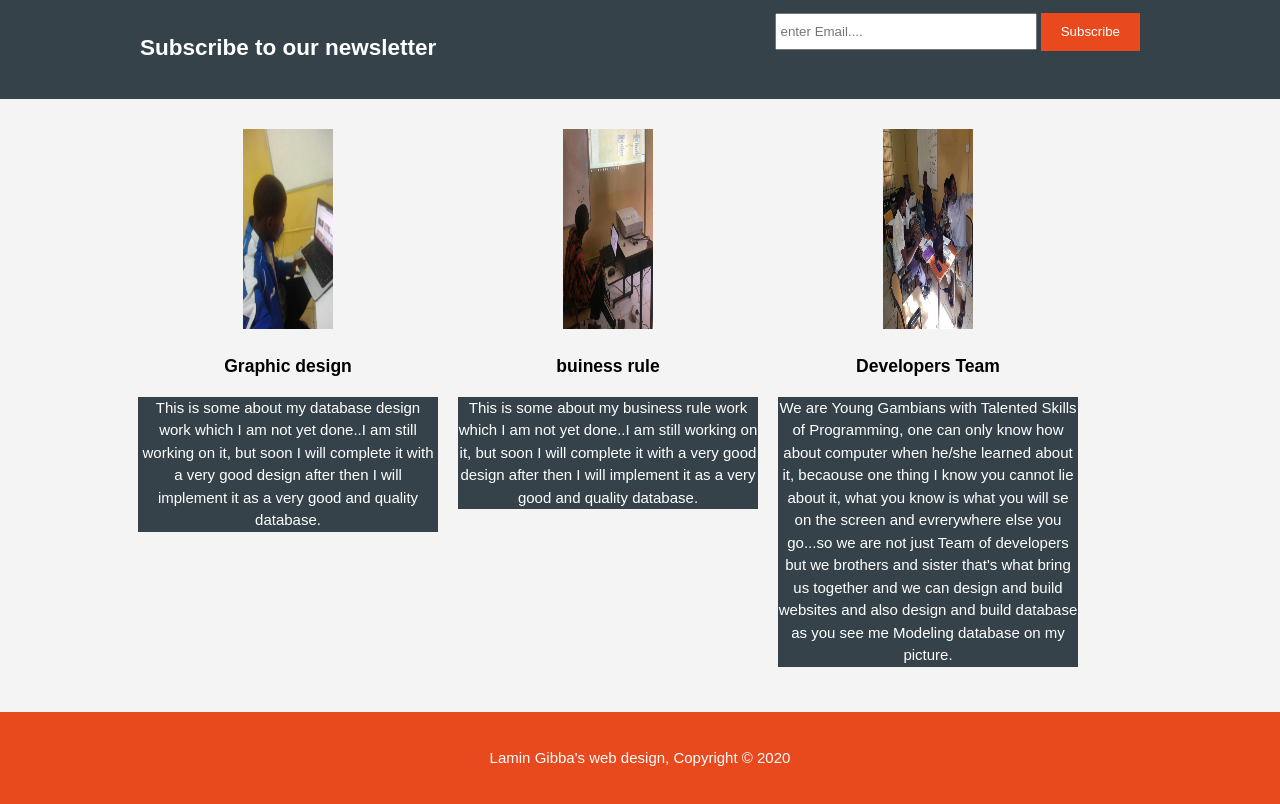
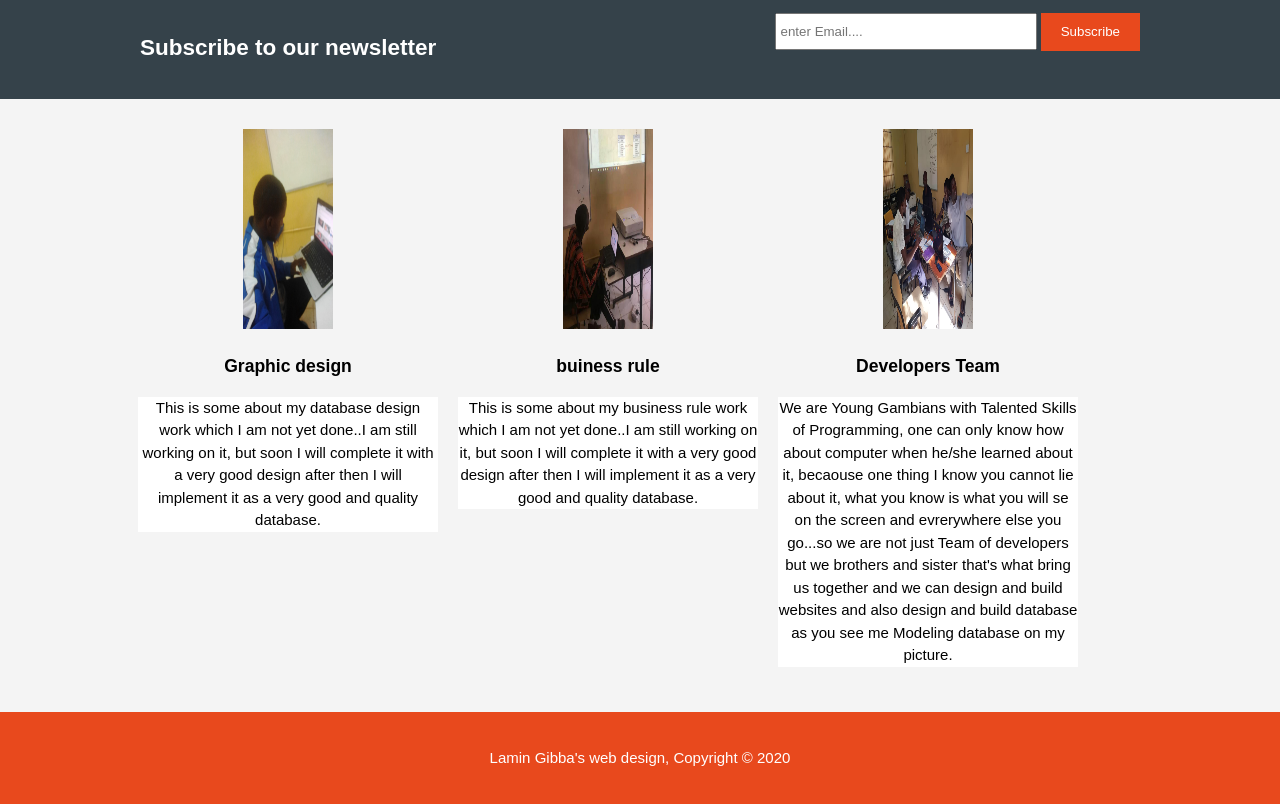
Before and after one commit to Lamin-Gibba/Responsive-website, a plain HTML site: page index.html in a window 1280 px wide. Shown: the part 298-1102 px from the top of the page. Drawn offline with Linux system fonts and the light colour scheme.

Commit message:
Update style.css

```diff
--- a/style.css
+++ b/style.css
@@ -134,8 +134,8 @@ header nav{
 
     #boxes p{
         width: 300px;
-        background-color: #35424a;
-        color: #ffffff;
+        background-color: white;
+        color: black;
     }
 
     #boxes .box{
```
